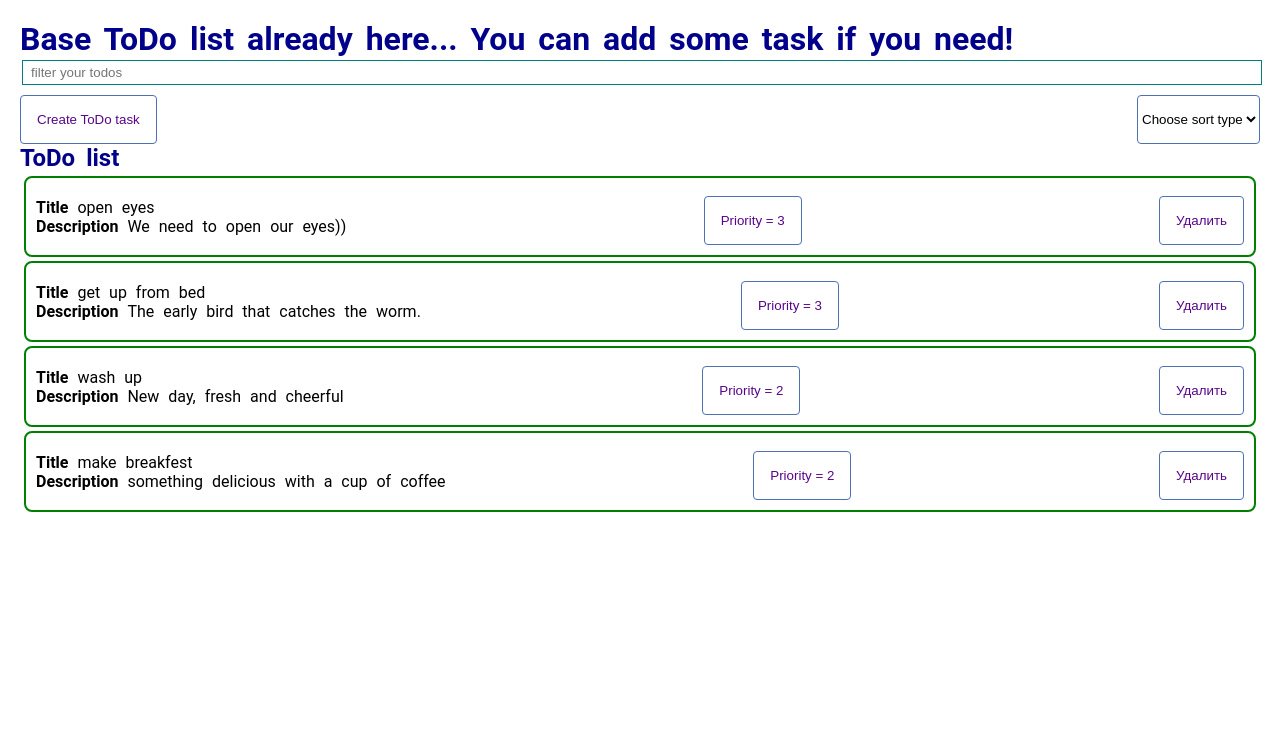
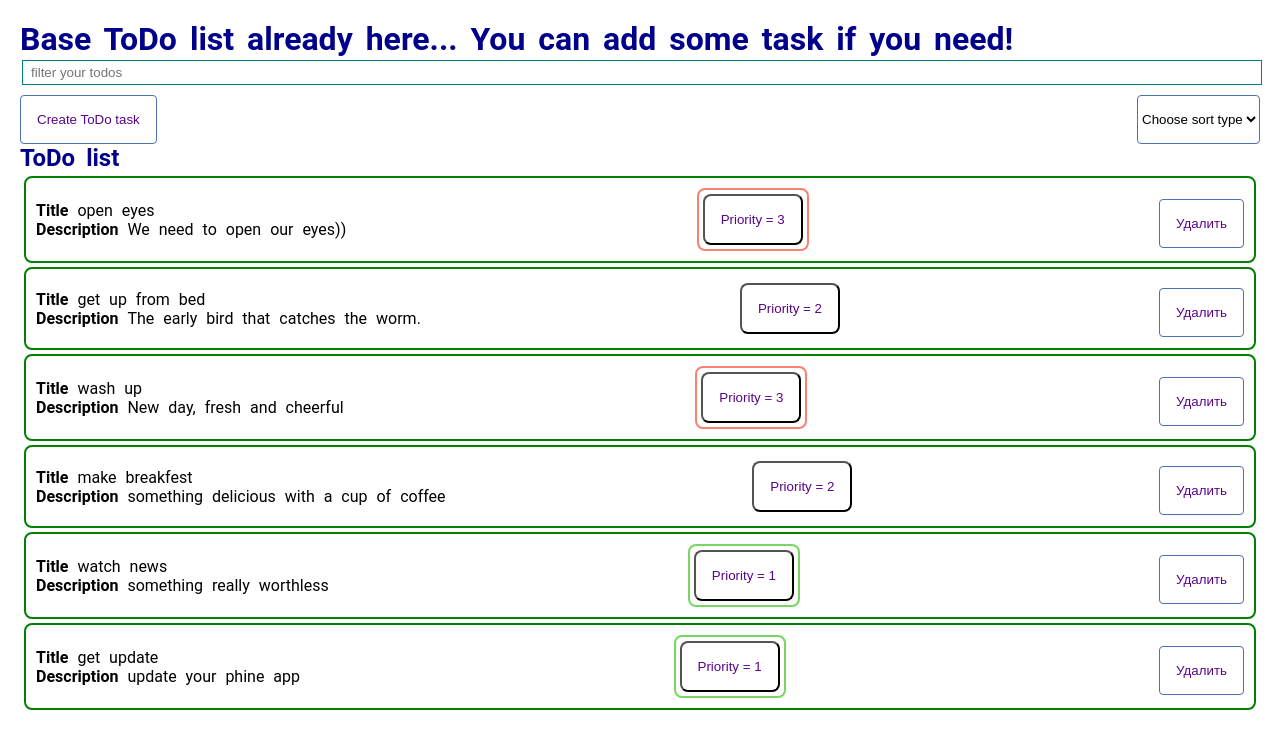
Before and after one commit to mokkiko/todo_app, a Vue app: page / in a window 1280 px wide. Shown: the top 748 px of the page. Built offline with nearby package versions, Linux system fonts and the light colour scheme.

Commit message:
added functionality for priority block

```diff
--- a/src/App.vue
+++ b/src/App.vue
@@ -44,9 +44,11 @@ export default {
     return {
       todos: [
         { id: 1, title: "open eyes", description: "We need to open our eyes))", priority_level: '3' },
-        { id: 2, title: "get up from bed", description: "The early bird that catches the worm.", priority_level: '3'},
-        { id: 3, title: "wash up", description: "New day, fresh and cheerful", priority_level: '2'},
+        { id: 2, title: "get up from bed", description: "The early bird that catches the worm.", priority_level: '2'},
+        { id: 3, title: "wash up", description: "New day, fresh and cheerful", priority_level: '3'},
         { id: 4, title: "make breakfest", description: "something delicious with a cup of coffee ", priority_level: '2'},
+        { id: 5, title: "watch news", description: "something really worthless", priority_level: '1'},
+        { id: 6, title: "get update", description: "update your phine app", priority_level: '1'},
       ],
       dialogVisible: false,
       selectedSort: '',
@@ -81,7 +83,7 @@ export default {
       return [...this.todos].sort((todo1, todo2) => todo1[this.selectedSort]?.localeCompare(todo2[this.selectedSort]))
     },
     sortedAndSearchedTodos() {
-      return this.sortedTodos.filter(todo => todo.title.includes(this.searchQuery) || todo.description.includes(this.searchQuery))
+      return this.sortedTodos.filter(todo => todo.title.toLowerCase().includes(this.searchQuery.toLowerCase()) || todo.description.toLowerCase().includes(this.searchQuery.toLowerCase()))
     },
 
   }
--- a/src/components/TodoItem.vue
+++ b/src/components/TodoItem.vue
@@ -4,7 +4,12 @@
       <div><strong>Title  </strong>{{ todo.title }}</div>
       <div><strong>Description  </strong>{{ todo.description }}</div>
     </div>
-    <div>
+    <div
+      :class ="{
+        'red_priority': todo.priority_level === '3',
+        'green_priority': todo.priority_level === '1',
+      }"
+    >
         <my-priority-block>
           Priority =
         {{ todo.priority_level }}
@@ -35,7 +40,7 @@
 <style scoped>
 .todo {
   border: 2px solid green;
-  padding: 10px 10px;
+  padding: 10px;
   margin: 4px;
   display: flex;
   align-items: center;
@@ -43,4 +48,12 @@
   border-radius: 8px;
 }
 
+.red_priority {
+  border : 2px solid salmon;
+  border-radius: 8px;
+}
+.green_priority {
+  border : 2px solid rgb(120, 214, 101);
+  border-radius: 8px;
+}
 </style>
--- a/src/components/UI/MyPriorityBlock.vue
+++ b/src/components/UI/MyPriorityBlock.vue
@@ -6,20 +6,27 @@
 
 <script>
 export default {
-  name: 'my-priority-block'
+  name: 'my-priority-block',
+  props: {
+      todo: {
+        type: Object,
+        required: true,
+      }
+    }
 }
 </script>
 
 <style scoped>
 
 .priority__block {
-  margin-top: 8px;
+  margin: 4px;
   align-self: flex-end;
   padding: 16px 16px;
   background: none;
   color: rgb(89, 5, 138);
-  border: 1px solid rgb(78, 113, 179);
-  border-radius: 4px;
+  border-radius: 8px;
 }
 
+
+
 </style>
```
